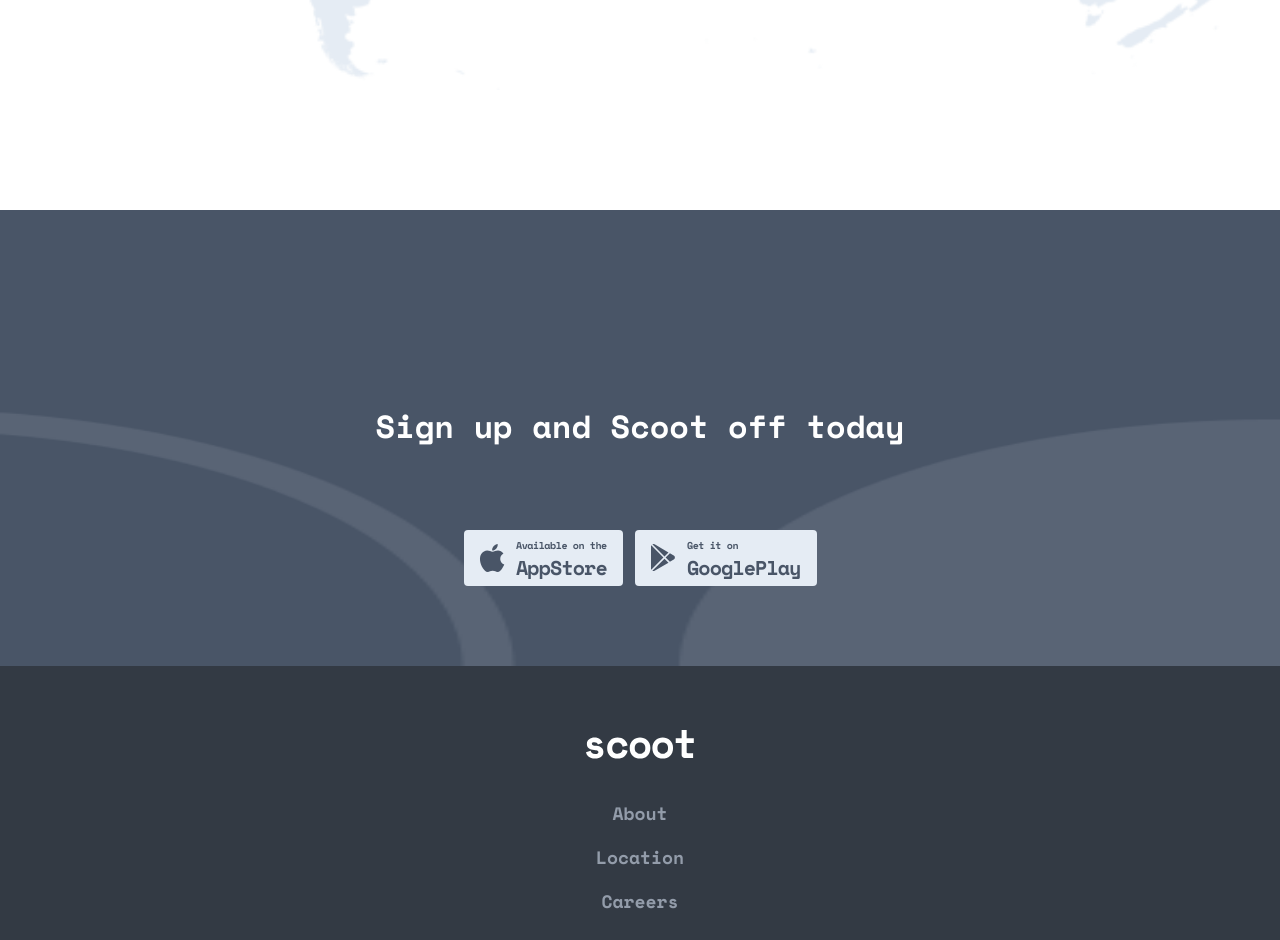
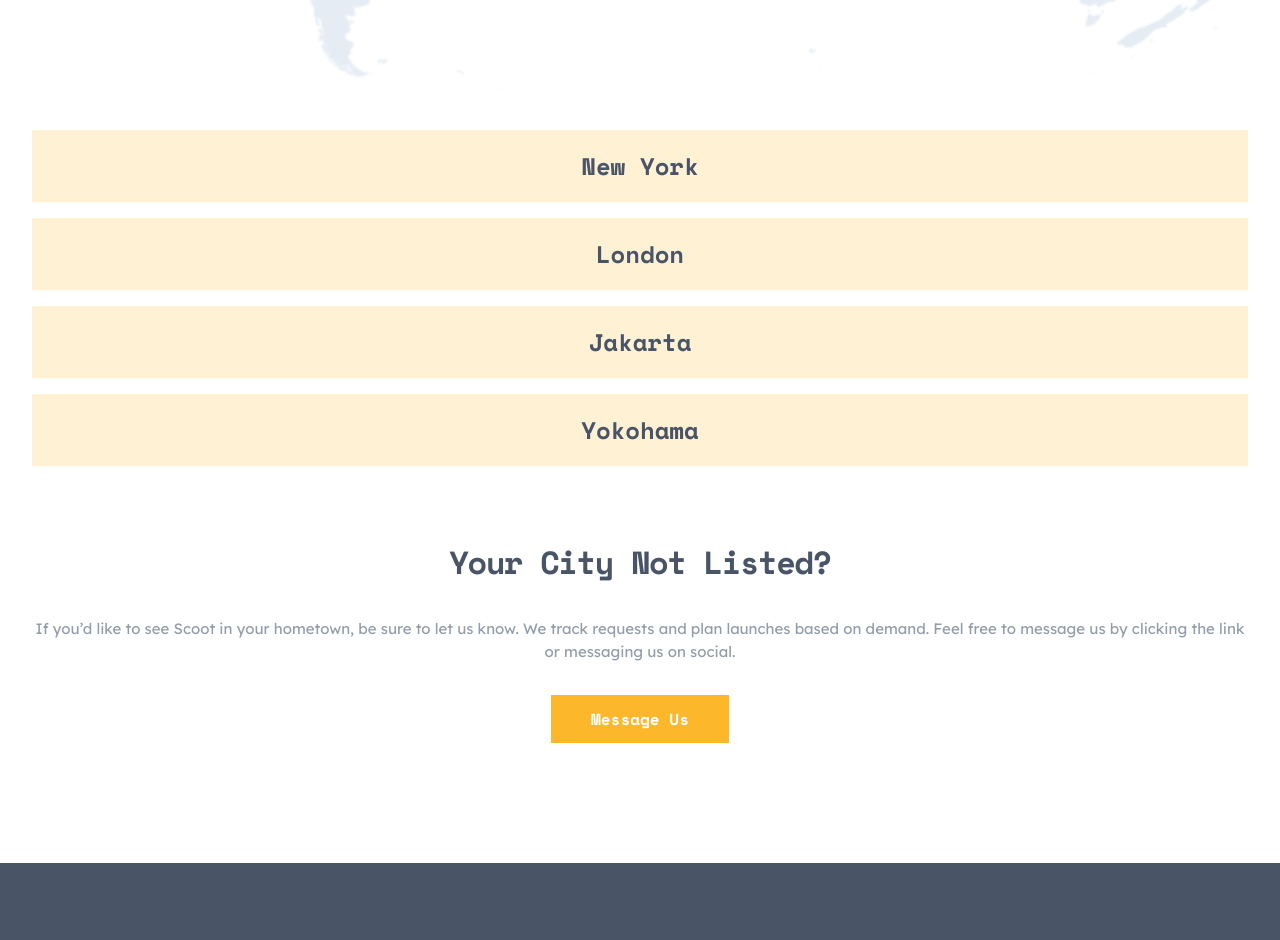
Before and after one commit to nikanoza/scoot-app, a React (Vite) app: page /locations in a window 1280 px wide. Shown: the part 820-1760 px from the top of the page. Built offline with nearby package versions, Linux system fonts and the light colour scheme.

Commit message:
feat: work with locations page

```diff
--- a/src/components/shared/Info.tsx
+++ b/src/components/shared/Info.tsx
@@ -13,7 +13,7 @@
       <p className="lexend font-normal text-[15px] text-opacity-gray text-center">
         {description}
       </p>
-      <button className="px-10 py-3 bg-yellow mono font-bold text-base text-white border-none">
+      <button className="px-10 w-fit mx-auto py-3 bg-yellow mono font-bold text-base text-white border-none">
         {button}
       </button>
     </div>
--- a/src/views/Locations/Locations.tsx
+++ b/src/views/Locations/Locations.tsx
@@ -1,4 +1,5 @@
 import { MapMobile } from "../../assets";
+import { Info } from "../../components";
 
 const Locations = () => {
   return (
@@ -8,8 +9,27 @@
           Locations
         </h2>
       </div>
-      <div className="w-full px-8 mt-[72px]">
-        <img src={MapMobile} alt="" className="w-full" />
+      <div className="w-full px-8">
+        <div className="w-full mt-[72px]">
+          <img src={MapMobile} alt="" className="w-full" />
+        </div>
+        <div className="w-full py-5 bg-yellow bg-opacity-20 font-bold mono text-semi-gray text-2xl text-center mt-10">
+          New York
+        </div>
+        <div className="w-full py-5 bg-yellow bg-opacity-20 font-bold mono text-semi-gray text-2xl text-center mt-4">
+          London
+        </div>
+        <div className="w-full py-5 bg-yellow bg-opacity-20 font-bold mono text-semi-gray text-2xl text-center mt-4">
+          Jakarta
+        </div>
+        <div className="w-full py-5 bg-yellow bg-opacity-20 font-bold mono text-semi-gray text-2xl text-center mt-4 mb-[72px]">
+          Yokohama
+        </div>
+        <Info
+          title="Your City Not Listed?"
+          description="If you’d like to see Scoot in your hometown, be sure to let us know. We track requests and plan launches based on demand. Feel free to message us by clicking the link or messaging us on social."
+          button="Message Us"
+        />
       </div>
     </div>
   );
```
